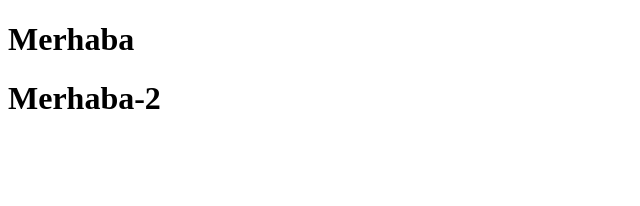
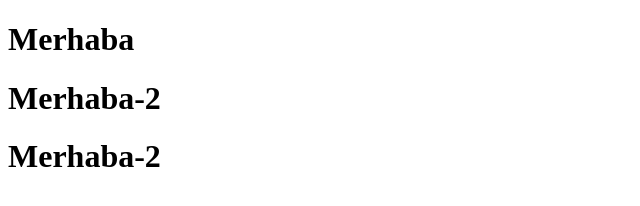
Before and after one commit to Ercanx/gitt-3, a plain HTML site: page index.html in a window 1280 px wide. Shown: the whole page, without its empty margins (0-640 px from the left). Drawn offline with Linux system fonts and the light colour scheme.

Commit message:
Update index.html
vıd

```diff
--- a/index.html
+++ b/index.html
@@ -11,6 +11,7 @@
 <body>
     <h1>Merhaba</h1>
     <h1>Merhaba-2</h1>
+    <h1>Merhaba-2</h1>
 
 </body>
 
```
